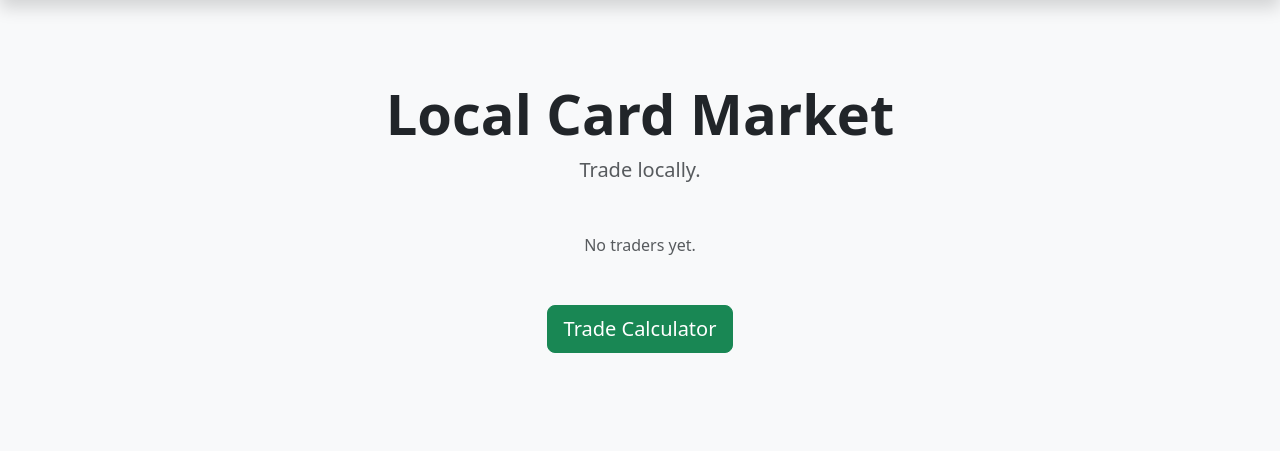
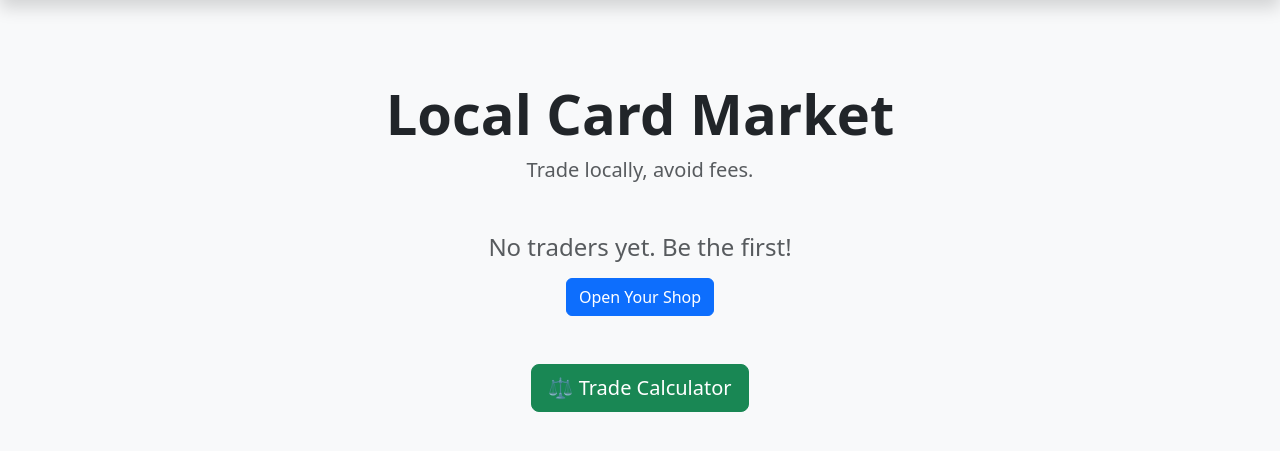
Before and after one commit to fluddesigns/card-shop, a Flask app: page / in a window 1280 px wide. Shown: the part 62-513 px from the top of the page. Run offline with Flask 3, Linux system fonts and the light colour scheme; some libraries are stand-ins or nearby versions.

Commit message:
fix landing?

```diff
--- a/templates/landing.html
+++ b/templates/landing.html
@@ -1 +1,40 @@
-{% extends "base.html" %}{% block title %}Local Market{% endblock %}{% block content %}<div class="container py-5 text-center"><h1 class="display-4 fw-bold">Local Card Market</h1><p class="lead text-muted mb-5">Trade locally.</p><div class="row g-4 justify-content-center">{% for user in users %}<div class="col-md-4 col-sm-6"><div class="card h-100 shadow-sm border-0"><div class="card-body"><h3 class="text-primary">{{ user.username|capitalize }}</h3><div class="d-grid gap-2 mt-3"><a href="{{ url_for('user_storefront', username=user.username) }}" class="btn btn-outline-dark">Browse</a><a href="{{ url_for('user_binder', username=user.username) }}" class="btn btn-outline-secondary">Binder</a></div></div></div></div>{% else %}<div class="col-12 text-muted">No traders yet.</div>{% endfor %}</div><div class="mt-5"><a href="{{ url_for('trade_tool') }}" class="btn btn-success btn-lg"> Trade Calculator</a></div></div>{% endblock %}
+{% extends "base.html" %}
+
+{% block title %}Local Card Market{% endblock %}
+
+{% block content %}
+<div class="container py-5 text-center">
+    <h1 class="display-4 fw-bold">Local Card Market</h1>
+    <p class="lead text-muted mb-5">Trade locally, avoid fees.</p>
+
+    <div class="row g-4 justify-content-center">
+        {% for user in users %}
+        <div class="col-md-4 col-sm-6">
+            <div class="card h-100 shadow-sm border-0">
+                <div class="card-body">
+                    <h3 class="text-primary">{{ user.username|capitalize }}</h3>
+                    <div class="d-grid gap-2 mt-3">
+                        <a href="{{ url_for('user_storefront', username=user.username) }}" class="btn btn-outline-dark">Browse Inventory</a>
+                        <!-- Binder link included since route exists in SaaS version -->
+                        <a href="{{ url_for('user_binder', username=user.username) }}" class="btn btn-outline-secondary">View Binder</a>
+                    </div>
+                </div>
+            </div>
+        </div>
+        {% else %}
+        <div class="col-12 text-muted">
+            <h4>No traders yet. Be the first!</h4>
+            {% if not current_user.is_authenticated %}
+            <div class="mt-3">
+                <a href="{{ url_for('register') }}" class="btn btn-primary">Open Your Shop</a>
+            </div>
+            {% endif %}
+        </div>
+        {% endfor %}
+    </div>
+
+    <div class="mt-5">
+        <a href="{{ url_for('trade_tool') }}" class="btn btn-success btn-lg">⚖️ Trade Calculator</a>
+    </div>
+</div>
+{% endblock %}
```
